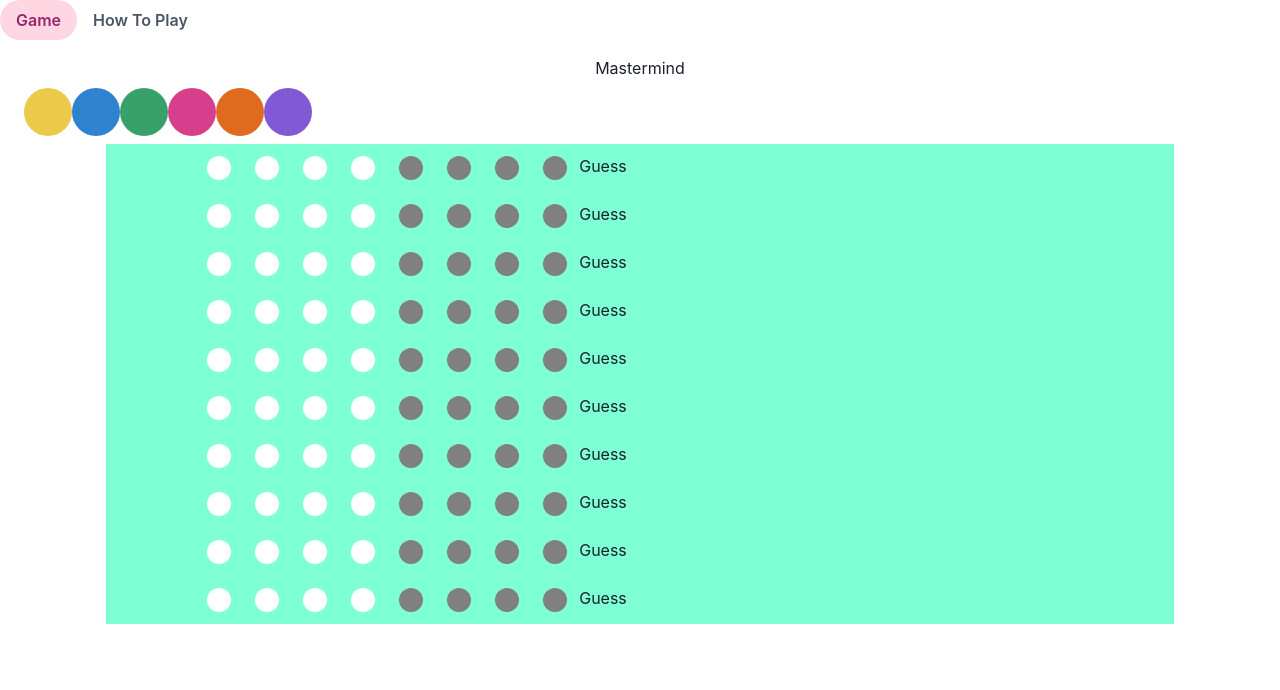
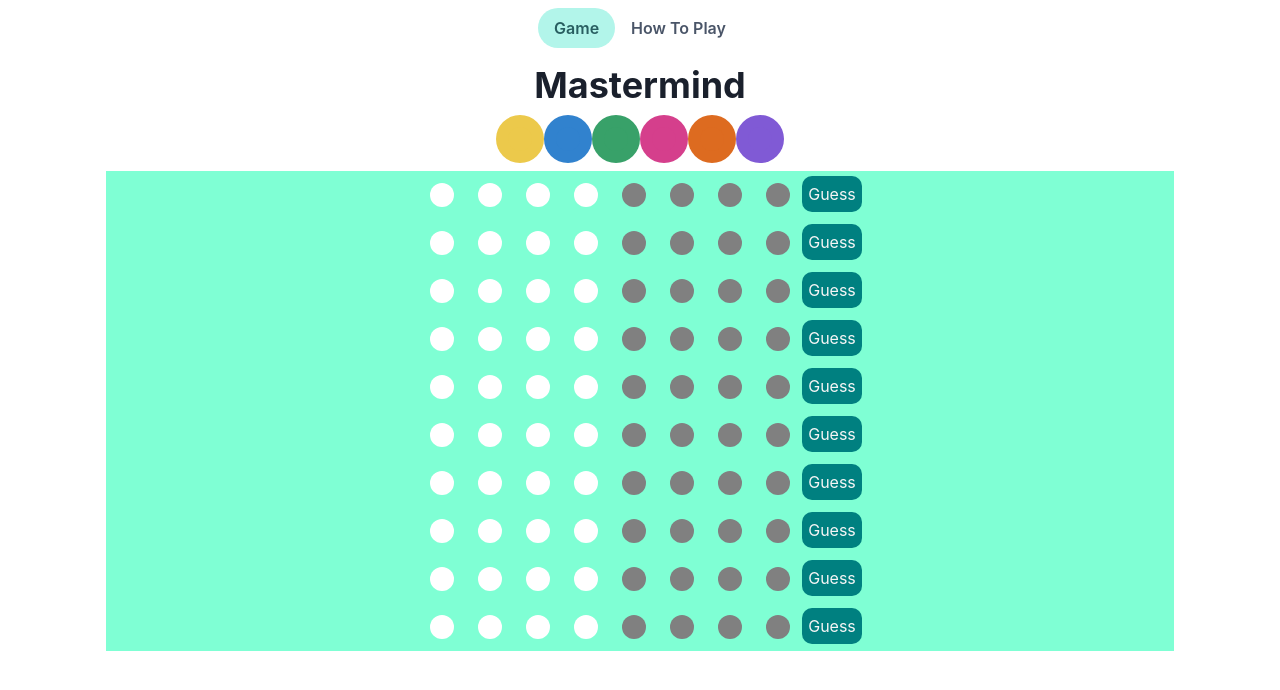
Before and after one commit to BethanL19/mastermind2.0, a React (Vite) app: page / in a window 1280 px wide. Shown: the top 690 px of the page. Built offline with nearby package versions, Linux system fonts and the light colour scheme.

Commit message:
css changes

```diff
--- a/src/App.tsx
+++ b/src/App.tsx
@@ -6,6 +6,7 @@
     TabPanels,
     Tab,
     TabPanel,
+    Heading,
 } from "@chakra-ui/react";
 import "./style.css";
 import { Instructions } from "./Instructions";
@@ -14,14 +15,19 @@
     return (
         <>
             <ChakraProvider>
-                <Tabs variant="soft-rounded" colorScheme="pink">
+                <Tabs
+                    variant="soft-rounded"
+                    colorScheme="teal"
+                    align="center"
+                    marginTop={"1vh"}
+                >
                     <TabList>
                         <Tab>Game</Tab>
                         <Tab>How To Play</Tab>
                     </TabList>
                     <TabPanels>
                         <TabPanel>
-                            <h1 className="Title">Mastermind</h1>
+                            <Heading className="Title">Mastermind</Heading>
                             <MasterMind />
                         </TabPanel>
                         <TabPanel>
--- a/src/mastermind.tsx
+++ b/src/mastermind.tsx
@@ -113,6 +113,7 @@
                 />
             ))}
             <button
+                className="GuessButton"
                 key={rowIndex}
                 onClick={() => {
                     handleGuessButtonClick(rowIndex);
```
